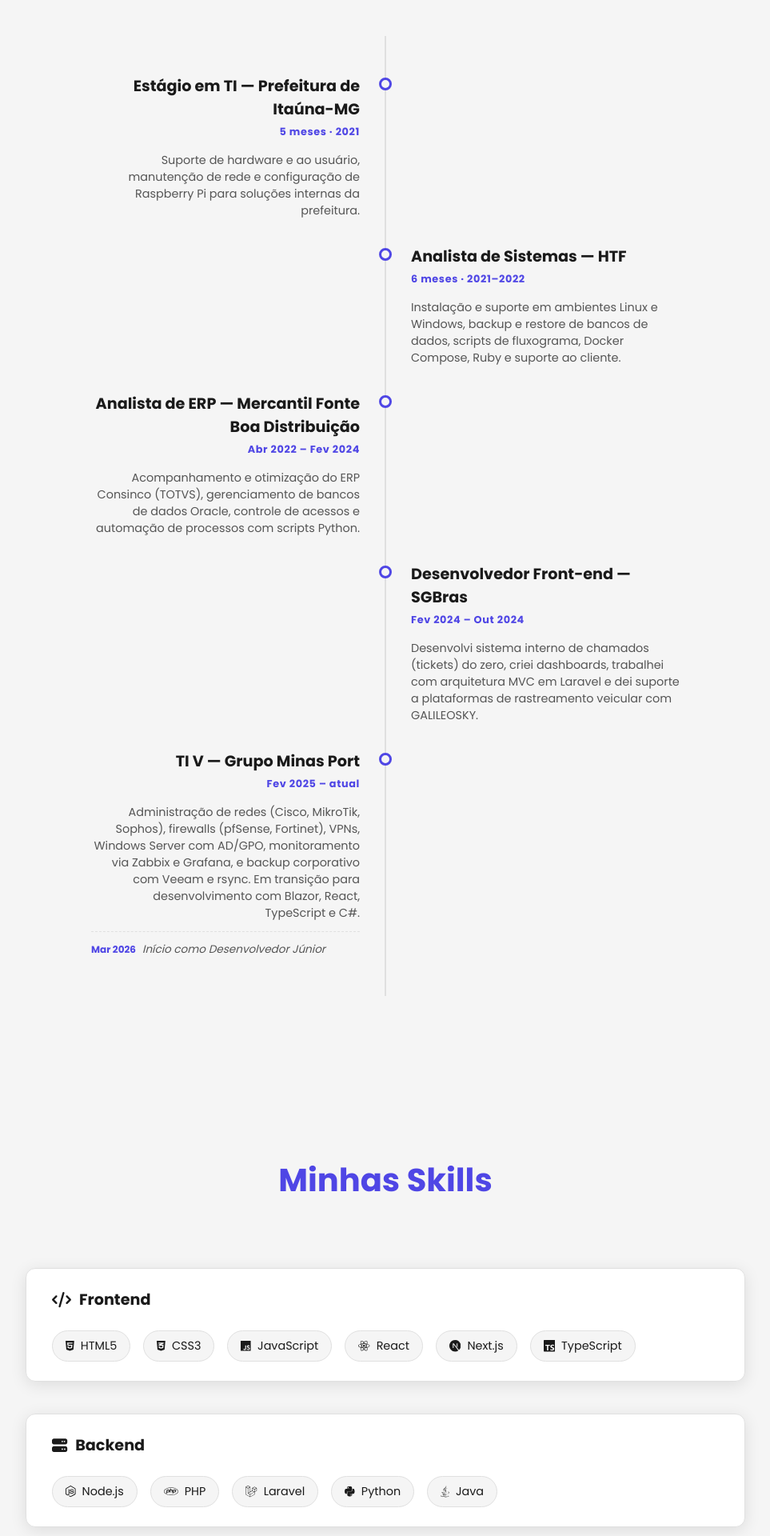
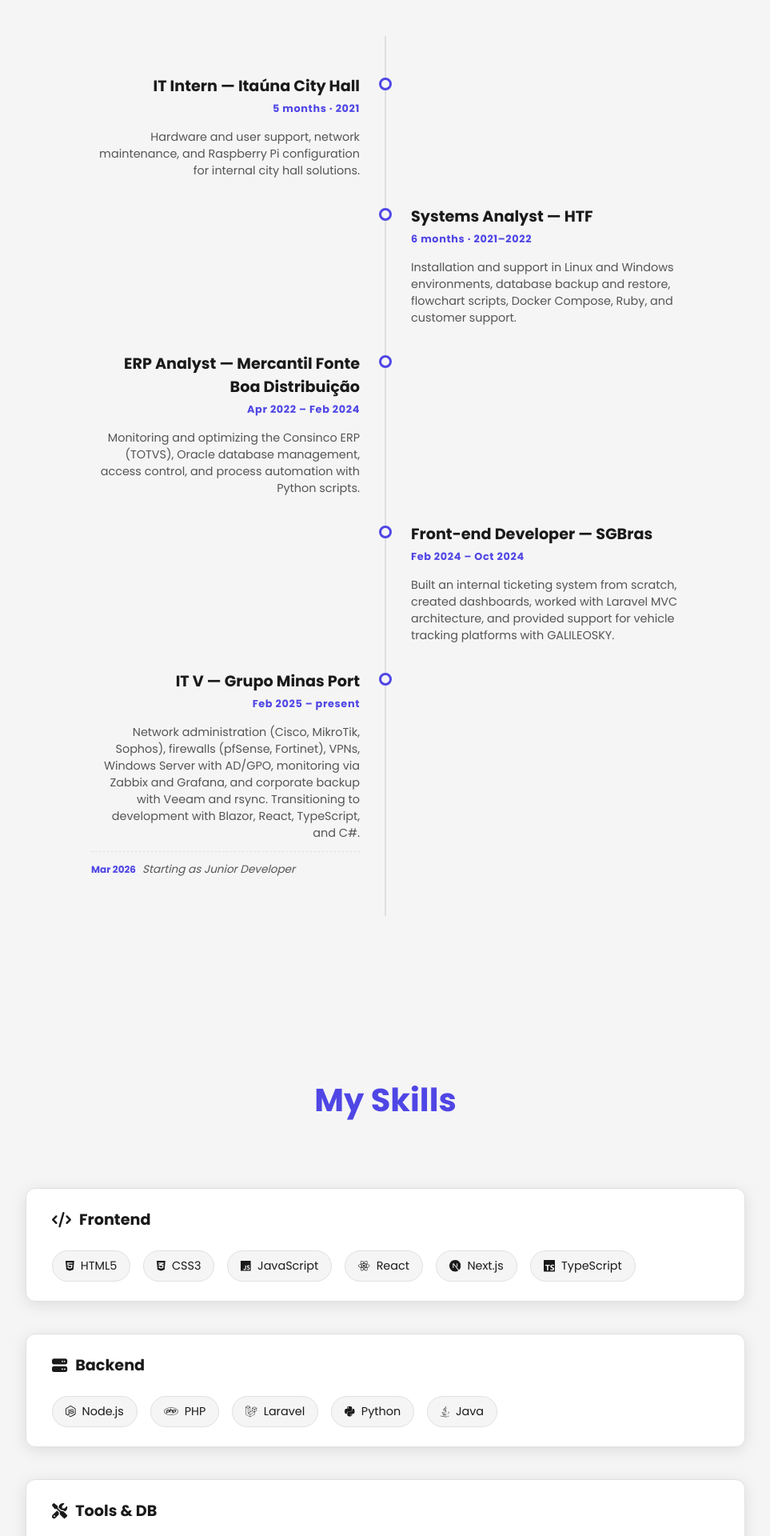
Before and after one commit to Gusttavohenn/portfolio-nextjs, a Next.js app: page /en in a window 1280 px wide. Shown: the part 1680-3600 px from the top of the page at 80% size, without its empty margins (158-1121 px from the left). Built offline with nearby package versions, Linux system fonts and the light colour scheme; no server answers.

Commit message:
i18n: traduz todos os textos hardcoded para PT/EN/ES
- Timeline: todos os cargos e descrições traduzidos
- SkillsSection: título e categorias traduzidos
- CertificatesSection: categorias do accordion traduzidas
- AboutSection: 'Em andamento' traduzido

```diff
--- a/messages/en.json
+++ b/messages/en.json
@@ -13,6 +13,13 @@
     "explorar": "EXPLORE PROJECTS",
     "downloadCV": "DOWNLOAD RESUME"
   },
+  "SkillsSection": {
+    "titulo": "My Skills",
+    "catFrontend": "Frontend",
+    "catBackend": "Backend",
+    "catTools": "Tools & DB",
+    "catInfra": "IT & Infrastructure"
+  },
   "AboutSection": {
     "titulo": "About Me",
     "bio1": "Passionate about software development, I have been directing my professional growth toward continuous improvement in programming, code best practices, and system architecture.",
@@ -20,14 +27,36 @@
     "localLabel": "Location",
     "educacaoLabel": "Education",
     "idiomasLabel": "Languages",
-    "focoLabel": "Current focus"
+    "focoLabel": "Current focus",
+    "emAndamento": "In progress"
   },
   "TimelineSection": {
-    "titulo": "My Journey"
+    "titulo": "My Journey",
+    "job1Title": "IT Intern — Itaúna City Hall",
+    "job1Period": "5 months · 2021",
+    "job1Desc": "Hardware and user support, network maintenance, and Raspberry Pi configuration for internal city hall solutions.",
+    "job2Title": "Systems Analyst — HTF",
+    "job2Period": "6 months · 2021–2022",
+    "job2Desc": "Installation and support in Linux and Windows environments, database backup and restore, flowchart scripts, Docker Compose, Ruby, and customer support.",
+    "job3Title": "ERP Analyst — Mercantil Fonte Boa Distribuição",
+    "job3Period": "Apr 2022 – Feb 2024",
+    "job3Desc": "Monitoring and optimizing the Consinco ERP (TOTVS), Oracle database management, access control, and process automation with Python scripts.",
+    "job4Title": "Front-end Developer — SGBras",
+    "job4Period": "Feb 2024 – Oct 2024",
+    "job4Desc": "Built an internal ticketing system from scratch, created dashboards, worked with Laravel MVC architecture, and provided support for vehicle tracking platforms with GALILEOSKY.",
+    "job5Title": "IT V — Grupo Minas Port",
+    "job5Period": "Feb 2025 – present",
+    "job5Desc": "Network administration (Cisco, MikroTik, Sophos), firewalls (pfSense, Fortinet), VPNs, Windows Server with AD/GPO, monitoring via Zabbix and Grafana, and corporate backup with Veeam and rsync. Transitioning to development with Blazor, React, TypeScript, and C#.",
+    "job5SubLabel": "Starting as Junior Developer"
   },
   "CertificatesSection": {
     "titulo": "Certificates",
-    "subtitulo": "Courses and certifications completed throughout my journey."
+    "subtitulo": "Courses and certifications completed throughout my journey.",
+    "catFrontend": "Frontend",
+    "catDatabase": "Database",
+    "catTools": "Tools & DevOps",
+    "catCsharp": "C# / .NET",
+    "catAI": "Artificial Intelligence"
   },
   "ContactSection": {
     "titulo": "Contact",
--- a/messages/es.json
+++ b/messages/es.json
@@ -13,6 +13,13 @@
     "explorar": "EXPLORAR PROYECTOS",
     "downloadCV": "DESCARGAR CV"
   },
+  "SkillsSection": {
+    "titulo": "Mis Habilidades",
+    "catFrontend": "Frontend",
+    "catBackend": "Backend",
+    "catTools": "Herramientas & DB",
+    "catInfra": "TI e Infraestructura"
+  },
   "AboutSection": {
     "titulo": "Sobre Mí",
     "bio1": "Apasionado por el desarrollo de software, he estado dirigiendo mi evolución profesional hacia la mejora continua en programación, buenas prácticas de código y arquitectura de sistemas.",
@@ -20,14 +27,36 @@
     "localLabel": "Ubicación",
     "educacaoLabel": "Formación",
     "idiomasLabel": "Idiomas",
-    "focoLabel": "Enfoque actual"
+    "focoLabel": "Enfoque actual",
+    "emAndamento": "En curso"
   },
   "TimelineSection": {
-    "titulo": "Mi Trayectoria"
+    "titulo": "Mi Trayectoria",
+    "job1Title": "Prácticas en TI — Prefectura de Itaúna-MG",
+    "job1Period": "5 meses · 2021",
+    "job1Desc": "Soporte de hardware y usuario, mantenimiento de red y configuración de Raspberry Pi para soluciones internas de la prefectura.",
+    "job2Title": "Analista de Sistemas — HTF",
+    "job2Period": "6 meses · 2021–2022",
+    "job2Desc": "Instalación y soporte en entornos Linux y Windows, backup y restore de bases de datos, scripts de flujograma, Docker Compose, Ruby y soporte al cliente.",
+    "job3Title": "Analista de ERP — Mercantil Fonte Boa Distribuição",
+    "job3Period": "Abr 2022 – Feb 2024",
+    "job3Desc": "Seguimiento y optimización del ERP Consinco (TOTVS), gestión de bases de datos Oracle, control de accesos y automatización de procesos con scripts Python.",
+    "job4Title": "Desarrollador Front-end — SGBras",
+    "job4Period": "Feb 2024 – Oct 2024",
+    "job4Desc": "Desarrollé un sistema interno de tickets desde cero, creé dashboards, trabajé con arquitectura MVC en Laravel y di soporte a plataformas de rastreo vehicular con GALILEOSKY.",
+    "job5Title": "TI V — Grupo Minas Port",
+    "job5Period": "Feb 2025 – presente",
+    "job5Desc": "Administración de redes (Cisco, MikroTik, Sophos), firewalls (pfSense, Fortinet), VPNs, Windows Server con AD/GPO, monitorización con Zabbix y Grafana, y backup corporativo con Veeam y rsync. En transición hacia el desarrollo con Blazor, React, TypeScript y C#.",
+    "job5SubLabel": "Inicio como Desarrollador Junior"
   },
   "CertificatesSection": {
     "titulo": "Certificados",
-    "subtitulo": "Cursos y certificaciones completados a lo largo de mi trayectoria."
+    "subtitulo": "Cursos y certificaciones completados a lo largo de mi trayectoria.",
+    "catFrontend": "Frontend",
+    "catDatabase": "Base de Datos",
+    "catTools": "Herramientas & DevOps",
+    "catCsharp": "C# / .NET",
+    "catAI": "Inteligencia Artificial"
   },
   "ContactSection": {
     "titulo": "Contacto",
--- a/messages/pt.json
+++ b/messages/pt.json
@@ -13,6 +13,13 @@
     "explorar": "EXPLORAR PROJETOS",
     "downloadCV": "DOWNLOAD CURRICULO"
   },
+  "SkillsSection": {
+    "titulo": "Minhas Skills",
+    "catFrontend": "Frontend",
+    "catBackend": "Backend",
+    "catTools": "Ferramentas & DB",
+    "catInfra": "TI & Infraestrutura"
+  },
   "AboutSection": {
     "titulo": "Sobre Mim",
     "bio1": "Apaixonado por desenvolvimento de software, venho direcionando minha evolução profissional para o aperfeiçoamento contínuo em programação, boas práticas de código e arquitetura de sistemas.",
@@ -20,14 +27,36 @@
     "localLabel": "Localização",
     "educacaoLabel": "Formação",
     "idiomasLabel": "Idiomas",
-    "focoLabel": "Foco atual"
+    "focoLabel": "Foco atual",
+    "emAndamento": "Em andamento"
   },
   "TimelineSection": {
-    "titulo": "Minha Jornada"
+    "titulo": "Minha Jornada",
+    "job1Title": "Estágio em TI — Prefeitura de Itaúna-MG",
+    "job1Period": "5 meses · 2021",
+    "job1Desc": "Suporte de hardware e ao usuário, manutenção de rede e configuração de Raspberry Pi para soluções internas da prefeitura.",
+    "job2Title": "Analista de Sistemas — HTF",
+    "job2Period": "6 meses · 2021–2022",
+    "job2Desc": "Instalação e suporte em ambientes Linux e Windows, backup e restore de bancos de dados, scripts de fluxograma, Docker Compose, Ruby e suporte ao cliente.",
+    "job3Title": "Analista de ERP — Mercantil Fonte Boa Distribuição",
+    "job3Period": "Abr 2022 – Fev 2024",
+    "job3Desc": "Acompanhamento e otimização do ERP Consinco (TOTVS), gerenciamento de bancos de dados Oracle, controle de acessos e automação de processos com scripts Python.",
+    "job4Title": "Desenvolvedor Front-end — SGBras",
+    "job4Period": "Fev 2024 – Out 2024",
+    "job4Desc": "Desenvolvi sistema interno de chamados (tickets) do zero, criei dashboards, trabalhei com arquitetura MVC em Laravel e dei suporte a plataformas de rastreamento veicular com GALILEOSKY.",
+    "job5Title": "TI V — Grupo Minas Port",
+    "job5Period": "Fev 2025 – atual",
+    "job5Desc": "Administração de redes (Cisco, MikroTik, Sophos), firewalls (pfSense, Fortinet), VPNs, Windows Server com AD/GPO, monitoramento via Zabbix e Grafana, e backup corporativo com Veeam e rsync. Em transição para desenvolvimento com Blazor, React, TypeScript e C#.",
+    "job5SubLabel": "Início como Desenvolvedor Júnior"
   },
   "CertificatesSection": {
     "titulo": "Certificados",
-    "subtitulo": "Cursos e certificações concluídos ao longo da minha jornada."
+    "subtitulo": "Cursos e certificações concluídos ao longo da minha jornada.",
+    "catFrontend": "Frontend",
+    "catDatabase": "Banco de Dados",
+    "catTools": "Ferramentas & DevOps",
+    "catCsharp": "C# / .NET",
+    "catAI": "Inteligência Artificial"
   },
   "ContactSection": {
     "titulo": "Contato",
--- a/src/app/components/sections/AboutSection.tsx
+++ b/src/app/components/sections/AboutSection.tsx
@@ -37,7 +37,7 @@
             <div>
               <span className="about-card-label">{t('educacaoLabel')}</span>
               <span className="about-card-value">ADS · Eng. de Software</span>
-              <span className="about-card-sub">Em andamento</span>
+              <span className="about-card-sub">{t('emAndamento')}</span>
             </div>
           </div>
           <div className="about-card">
--- a/src/app/components/sections/CertificatesSection.tsx
+++ b/src/app/components/sections/CertificatesSection.tsx
@@ -9,63 +9,39 @@
   hours: string;
 }
 
-interface Category {
-  id: string;
-  label: string;
-  icon: string;
-  certificates: Certificate[];
-}
-
-const categories: Category[] = [
-  {
-    id: "frontend",
-    label: "Frontend",
-    icon: "fa-solid fa-display",
-    certificates: [
+const certsByCategory: Record<string, Certificate[]> = {
+  frontend: [
     { title: "Front End & UX/UI Design",                          platform: "Origamid", hours: "82h" },
     { title: "Tipografia Avançada",                               platform: "Origamid", hours: "24h" },
     { title: "JavaScript e jQuery",                               platform: "Origamid", hours: "18h" },
     { title: "UX Design Heurísticas",                             platform: "Origamid", hours: "16h" },
     { title: "Bootstrap 4",                                       platform: "Origamid", hours: "10h" },
-      { title: "Introdução a Criação de Websites com HTML5 e CSS3", platform: "DIO",      hours: "6h" },
-      { title: "WordPress REST API",                                platform: "Origamid", hours: "4h" },
-      { title: "WordPress REST API Dogs",                           platform: "Origamid", hours: "4h" },
-      { title: "Posicionando Elementos com Flexbox em CSS",         platform: "DIO",      hours: "4h" },
+    { title: "Introdução a Criação de Websites com HTML5 e CSS3", platform: "DIO",      hours: "6h"  },
+    { title: "WordPress REST API",                                platform: "Origamid", hours: "4h"  },
+    { title: "WordPress REST API Dogs",                           platform: "Origamid", hours: "4h"  },
+    { title: "Posicionando Elementos com Flexbox em CSS",         platform: "DIO",      hours: "4h"  },
   ],
-  },
-  {
-    id: "banco-de-dados",
-    label: "Banco de Dados",
-    icon: "fa-solid fa-database",
-    certificates: [
+  database: [
     { title: "O Curso Completo de Banco de Dados e SQL", platform: "Udemy", hours: "58,5h" },
   ],
-  },
-  {
-    id: "ferramentas",
-    label: "Ferramentas & DevOps",
-    icon: "fa-solid fa-screwdriver-wrench",
-    certificates: [
+  tools: [
     { title: "Introdução ao Git e ao GitHub", platform: "DIO", hours: "5h" },
   ],
-  },
-  {
-    id: "csharp",
-    label: "C# / .NET",
-    icon: "fa-solid fa-code",
-    certificates: [
+  csharp: [
     { title: "Sintaxe e Tipos de Dados em C#", platform: "DIO", hours: "3h" },
   ],
-  },
-  {
-    id: "ia",
-    label: "Inteligência Artificial",
-    icon: "fa-solid fa-robot",
-    certificates: [
-      { title: "Introduction to Subagents",  platform: "Anthropic", hours: "2025" },
-      { title: "Claude Code in Action",      platform: "Anthropic", hours: "2025" },
+  ai: [
+    { title: "Introduction to Subagents", platform: "Anthropic", hours: "2025" },
+    { title: "Claude Code in Action",     platform: "Anthropic", hours: "2025" },
   ],
-  },
+};
+
+const categoryMeta: { id: string; labelKey: string; icon: string }[] = [
+  { id: "frontend",  labelKey: "catFrontend", icon: "fa-solid fa-display"            },
+  { id: "database",  labelKey: "catDatabase", icon: "fa-solid fa-database"           },
+  { id: "tools",     labelKey: "catTools",    icon: "fa-solid fa-screwdriver-wrench" },
+  { id: "csharp",    labelKey: "catCsharp",   icon: "fa-solid fa-code"               },
+  { id: "ai",        labelKey: "catAI",       icon: "fa-solid fa-robot"              },
 ];
 
 const platformColors: Record<string, string> = {
@@ -87,20 +63,22 @@
       <p className="section-subtitle">{t('subtitulo')}</p>
 
       <div className="cert-accordion">
-        {categories.map(cat => (
-          <div key={cat.id} className={`cert-group ${openId === cat.id ? 'open' : ''}`}>
-            <button className="cert-group-header" onClick={() => toggle(cat.id)} aria-expanded={openId === cat.id}>
+        {categoryMeta.map(({ id, labelKey, icon }) => {
+          const certs = certsByCategory[id] ?? [];
+          return (
+            <div key={id} className={`cert-group ${openId === id ? 'open' : ''}`}>
+              <button className="cert-group-header" onClick={() => toggle(id)} aria-expanded={openId === id}>
                 <span className="cert-group-title">
-                <i className={cat.icon} aria-hidden="true"></i>
-                {cat.label}
-                <span className="cert-count">{cat.certificates.length}</span>
+                  <i className={icon} aria-hidden="true"></i>
+                  {t(labelKey as Parameters<typeof t>[0])}
+                  <span className="cert-count">{certs.length}</span>
                 </span>
                 <i className="fa-solid fa-chevron-down cert-chevron" aria-hidden="true"></i>
               </button>
 
               <div className="cert-group-body">
                 <div className="certificates-grid">
-                {cat.certificates.map(cert => (
+                  {certs.map(cert => (
                     <div key={cert.title} className="certificate-card">
                       <span
                         className="certificate-platform"
@@ -115,7 +93,8 @@
                 </div>
               </div>
             </div>
-        ))}
+          );
+        })}
       </div>
     </section>
   );
--- a/src/app/components/sections/SkillsSection.tsx
+++ b/src/app/components/sections/SkillsSection.tsx
@@ -1,3 +1,5 @@
+import { useTranslations } from 'next-intl';
+
 // Importe todos os ícones necessários dos pacotes corretos
 import {
   SiNextdotjs, SiTypescript, SiMongodb, SiGrafana, SiCisco,
@@ -6,14 +8,16 @@
 import { VscTerminalPowershell } from "react-icons/vsc"; // Ícone corrigido para PowerShell
 
 export default function SkillsSection() {
+  const t = useTranslations('SkillsSection');
+
   return (
     <section id="skills" className="section">
-      <h2 className="section-title">Minhas Skills</h2>
+      <h2 className="section-title">{t('titulo')}</h2>
       <div className="skills-container">
 
         {/* --- Categoria Frontend --- */}
         <div className="skill-category">
-          <h3><i className="fa-solid fa-code" aria-hidden="true"></i> Frontend</h3>
+          <h3><i className="fa-solid fa-code" aria-hidden="true"></i> {t('catFrontend')}</h3>
           <div className="skills-list">
             <span className="skill-item"><i className="fab fa-html5" aria-hidden="true"></i> HTML5</span>
             <span className="skill-item"><i className="fab fa-css3-alt" aria-hidden="true"></i> CSS3</span>
@@ -26,7 +30,7 @@
 
         {/* --- Categoria Backend --- */}
         <div className="skill-category">
-          <h3><i className="fa-solid fa-server" aria-hidden="true"></i> Backend</h3>
+          <h3><i className="fa-solid fa-server" aria-hidden="true"></i> {t('catBackend')}</h3>
           <div className="skills-list">
             <span className="skill-item"><i className="fab fa-node-js" aria-hidden="true"></i> Node.js</span>
             <span className="skill-item"><i className="fab fa-php" aria-hidden="true"></i> PHP</span>
@@ -38,7 +42,7 @@
 
         {/* --- Categoria Ferramentas & DB --- */}
         <div className="skill-category">
-          <h3><i className="fa-solid fa-screwdriver-wrench" aria-hidden="true"></i> Ferramentas & DB</h3>
+          <h3><i className="fa-solid fa-screwdriver-wrench" aria-hidden="true"></i> {t('catTools')}</h3>
           <div className="skills-list">
             <span className="skill-item"><i className="fab fa-git-alt" aria-hidden="true"></i> Git</span>
             <span className="skill-item"><i className="fab fa-github" aria-hidden="true"></i> GitHub</span>
@@ -51,7 +55,7 @@
 
         {/* --- Categoria TI & Infraestrutura --- */}
         <div className="skill-category">
-            <h3><i className="fa-solid fa-network-wired" aria-hidden="true"></i> TI & Infraestrutura</h3>
+            <h3><i className="fa-solid fa-network-wired" aria-hidden="true"></i> {t('catInfra')}</h3>
             <div className="skills-list">
                 <span className="skill-item"><i className="fa-solid fa-chart-line" aria-hidden="true"></i> Zabbix</span>
                 <span className="skill-item"><SiGrafana aria-hidden="true" /> Grafana</span>
--- a/src/app/components/sections/TimelineSection.tsx
+++ b/src/app/components/sections/TimelineSection.tsx
@@ -1,3 +1,5 @@
+"use client";
+
 import { useTranslations } from 'next-intl';
 
 export default function TimelineSection() {
@@ -11,48 +13,48 @@
         <div className="timeline-item">
           <div className="timeline-dot"></div>
           <div className="timeline-content">
-            <h3>Estágio em TI — Prefeitura de Itaúna-MG</h3>
-            <span className="timeline-period">5 meses · 2021</span>
-            <p>Suporte de hardware e ao usuário, manutenção de rede e configuração de Raspberry Pi para soluções internas da prefeitura.</p>
+            <h3>{t('job1Title')}</h3>
+            <span className="timeline-period">{t('job1Period')}</span>
+            <p>{t('job1Desc')}</p>
           </div>
         </div>
 
         <div className="timeline-item">
           <div className="timeline-dot"></div>
           <div className="timeline-content">
-            <h3>Analista de Sistemas — HTF</h3>
-            <span className="timeline-period">6 meses · 2021–2022</span>
-            <p>Instalação e suporte em ambientes Linux e Windows, backup e restore de bancos de dados, scripts de fluxograma, Docker Compose, Ruby e suporte ao cliente.</p>
+            <h3>{t('job2Title')}</h3>
+            <span className="timeline-period">{t('job2Period')}</span>
+            <p>{t('job2Desc')}</p>
           </div>
         </div>
 
         <div className="timeline-item">
           <div className="timeline-dot"></div>
           <div className="timeline-content">
-            <h3>Analista de ERP — Mercantil Fonte Boa Distribuição</h3>
-            <span className="timeline-period">Abr 2022 – Fev 2024</span>
-            <p>Acompanhamento e otimização do ERP Consinco (TOTVS), gerenciamento de bancos de dados Oracle, controle de acessos e automação de processos com scripts Python.</p>
+            <h3>{t('job3Title')}</h3>
+            <span className="timeline-period">{t('job3Period')}</span>
+            <p>{t('job3Desc')}</p>
           </div>
         </div>
 
         <div className="timeline-item">
           <div className="timeline-dot"></div>
           <div className="timeline-content">
-            <h3>Desenvolvedor Front-end — SGBras</h3>
-            <span className="timeline-period">Fev 2024 – Out 2024</span>
-            <p>Desenvolvi sistema interno de chamados (tickets) do zero, criei dashboards, trabalhei com arquitetura MVC em Laravel e dei suporte a plataformas de rastreamento veicular com GALILEOSKY.</p>
+            <h3>{t('job4Title')}</h3>
+            <span className="timeline-period">{t('job4Period')}</span>
+            <p>{t('job4Desc')}</p>
           </div>
         </div>
 
         <div className="timeline-item">
           <div className="timeline-dot"></div>
           <div className="timeline-content">
-            <h3>TI V — Grupo Minas Port</h3>
-            <span className="timeline-period">Fev 2025 – atual</span>
-            <p>Administração de redes (Cisco, MikroTik, Sophos), firewalls (pfSense, Fortinet), VPNs, Windows Server com AD/GPO, monitoramento via Zabbix e Grafana, e backup corporativo com Veeam e rsync. Em transição para desenvolvimento com Blazor, React, TypeScript e C#.</p>
+            <h3>{t('job5Title')}</h3>
+            <span className="timeline-period">{t('job5Period')}</span>
+            <p>{t('job5Desc')}</p>
             <div className="timeline-sub">
               <span className="timeline-sub-period">Mar 2026</span>
-              <span className="timeline-sub-label">Início como Desenvolvedor Júnior</span>
+              <span className="timeline-sub-label">{t('job5SubLabel')}</span>
             </div>
           </div>
         </div>
```
Lines whose indentation alone changed are shown as unchanged.
